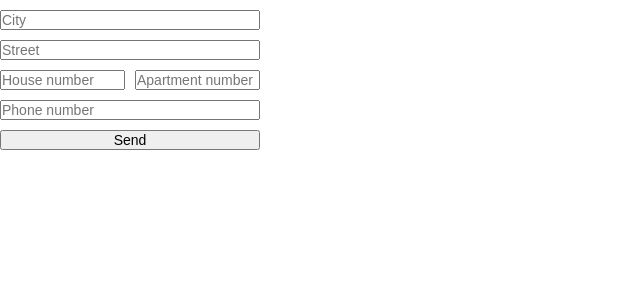
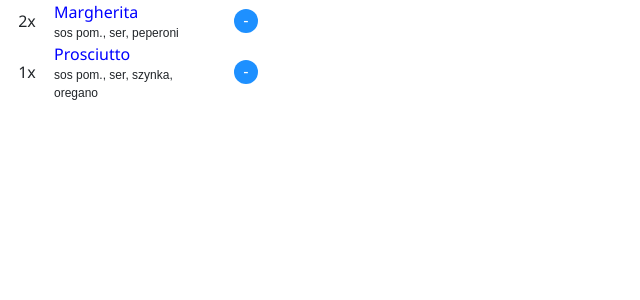
Before and after one commit to johannbaczkiewicz/e-pizza, a Vue app: page / in a window 1280 px wide. Shown: the top 300 px of the page, without its empty margins (0-640 px from the left). Built offline with nearby package versions, Linux system fonts and the light colour scheme; the HTML template or start-up script is replaced by a standard one.

Commit message:
added order board component

```diff
--- /dev/null
+++ b/wwwroot/src/components/OrderBoard.vue
@@ -0,0 +1,82 @@
+<template>
+  <div id="order-board">
+      <div v-for="(orderItem, index) in orderItems" :key="index">
+          <div class="order-item-wrapper">
+               <span class="count-area">{{orderItem.count}}x</span>
+               <span class="pizza-name-area pizza-name">{{orderItem.pizza.name}}</span>
+               <button class="operation-btn-area operation-btn" @click="decrementOrder(index)">-</button>
+               <ul class="ingredients-list">
+                   <li v-for="(ingredient, index2) in orderItem.pizza.ingredients" :key="index2">{{ingredient}}</li>
+               </ul>
+          </div>
+      </div>
+  </div>
+</template>
+
+<script>
+    import Order from './../models/Order.js'
+    import Pizza from './../models/Pizza.js'
+
+    export default {
+        data(){
+            return{
+                orderItems: [
+                            new Order(2, new Pizza("Margherita", ["sos pom.", "ser", "peperoni"], 18.5, 18.5, 22.0, 24.5)),
+                            new Order(1, new Pizza("Prosciutto", ["sos pom.", "ser", "szynka", "oregano"], 18.9, 18.9, 22.4, 24.8))
+                            ]
+            }
+        },
+        methods: {
+            decrementOrder(index) {
+                console.log(this.orderItems[index].count)
+                this.orderItems[index].count--;
+                console.log(this.orderItems[index].count)
+                if(this.orderItems[index].count < 1)
+                {
+                    this.orderItems.splice(index, 1);
+                }
+            }
+        }
+    }
+</script>
+
+<style lang="scss" scoped>
+    @import './../styles/global.scss';
+    // operation-btn
+    // ingredients-list
+
+    // variables
+    $order-board-width: 54px + 150px + 54px;
+
+    // local
+    button:focus {outline:0;}
+
+    .count-area{
+        grid-area: count;
+        align-items: center;
+        align-self: center;
+        justify-self: center;
+    }
+
+    .pizza-name-area{
+        grid-area: pizza-name;
+    }
+
+    .operation-btn-area{
+        grid-area: operation-btn;
+        align-items: center;
+        align-self: center;
+        justify-self: right;
+    }
+
+     .order-item-wrapper{
+        width: $order-board-width;
+        // background-color: rebeccapurple;
+        display: grid;
+        grid-auto-rows: auto;
+        grid-template-columns: 54px 150px 54px;
+        grid-template-areas:
+            "count pizza-name operation-btn"
+            "count ingredients operation-btn"
+    }
+</style>
--- /dev/null
+++ b/wwwroot/src/components/PizzaMenu.vue
@@ -0,0 +1,142 @@
+<template>
+    <div class="pizza-menu">
+         <!-- <input type="radio" id="small-pizza" value="small" v-model="picked">
+         <label for="small-pizza">32cm</label>
+         <input type="radio" id="medium-pizza" value="medium" v-model="picked">
+         <label for="medium-pizza">42cm</label>
+         <input type="radio" id="large-pizza" value="large" v-model="picked">
+         <label for="large-pizza">52cm</label>
+         <br>
+         <span>Picked: {{ picked }}</span> -->
+         <h2>PIZZA MENU</h2>
+         <hr class="hr-pizza-menu"/>
+         <div v-for="(pizza, index) in pizzas" :key="index">
+             <div class="pizza-menu-wrapper">
+                <span class="pizza-name pizza-name-area">{{ pizza.name }}</span>
+                <span class="pizza-price-area">{{ formatPrice(index) }} zł</span>
+                <button class="add-pizza-btn add-pizza-btn-area" @click="choosePizza(index)">+</button>
+                <ul class="ingredients-area ingredients-list">
+                    <li v-for="(ingredient, index) in pizza.ingredients" :key="index">{{ingredient}}</li>
+                </ul>
+             </div>
+             <hr class="hr-pizza-menu"/>
+         </div>
+    </div>
+</template>
+
+<script>
+    import Pizza from './../models/Pizza.js'
+
+    export default {
+        data(){
+            return{
+                picked: "small",
+                pizzas: [new Pizza("Margherita", ["sos pom.", "ser", "peperoni"], 18.5, 18.5, 22.0, 24.5),
+                         new Pizza("Rzeźnicka", ["sos pom.", "ser", "peperoni", "kabanos", "wołowina"], 22.0, 22.0, 25.5, 27.4),
+                         new Pizza("Prosciutto", ["sos pom.", "ser", "szynka", "oregano"], 18.9, 18.9, 22.4, 24.8),
+                         new Pizza("Hawai", ["sos pom.", "ser", "szynka", "ananas", "oregano"], 21.9, 21.9, 24.0, 26.5)]
+            }
+        },
+        methods: {
+            choosePizza(index){
+                 console.log(index);
+                 console.log(this.pizzas[index].name);
+            },
+            formatPrice(index){
+                return this.pizzas[index].price.toFixed(2);
+            }
+        }
+    }
+</script>
+
+<style lang="scss">
+    $menu-width: 400px;
+
+    button:focus {outline:0;}
+
+    h2{
+        font-size: 16px;
+        font-family: Verdana, Geneva, Tahoma, sans-serif;
+        font-weight: 400;
+        color: darkgoldenrod;
+    }
+
+    .pizza-name{
+        font-size: 16px;
+        color: blue;
+    }
+
+    .ingredients-list{
+        display: inline;
+        list-style: none;
+        font-size: 12px;
+        font-family: sans-serif;
+
+        li{
+            display: inline;
+        }
+
+        li:after{
+            content: ", ";
+        }
+    }
+
+    .add-pizza-btn{
+        width: 24px;
+        height: 24px;
+        padding: 0;
+        margin: 0;
+        border-radius: 50%;
+        border: none;
+        color: white;
+        text-align: center;
+        text-decoration: none;
+        cursor: pointer;
+        font-size: 16px;
+        background-color: dodgerblue;
+    }
+
+    .pizza-name-area {
+        grid-area: pizza-name;
+    }
+
+    .pizza-price-area {
+        grid-area: pizza-price;
+        align-items: center;
+        align-self: center;
+        justify-self: right;
+    }
+
+    .add-pizza-btn-area {
+        grid-area: add-pizza-btn;
+        align-items: center;
+        align-self: center;
+        justify-self: right;
+    }
+
+    .ingredients-area {
+        grid-area: ingredients;
+    }
+
+    .pizza-menu-wrapper{
+        width: $menu-width;
+        // margin-bottom: 4px;
+        // background-color: rebeccapurple;
+        display: grid;
+        grid-auto-rows: auto;
+        grid-template-columns: 270px 76px 54px;
+        grid-template-areas:
+            "pizza-name pizza-price add-pizza-btn"
+            "ingredients pizza-price add-pizza-btn"
+    }
+
+    .hr-pizza-menu{
+        display: block;
+        width: $menu-width;
+        height: 1px;
+        border: 0;
+        border-top: 1px solid #ccc;
+        margin: 1em 0;
+        padding: 0;
+    }
+</style>
--- /dev/null
+++ b/wwwroot/src/models/Order.js
@@ -0,0 +1,8 @@
+export default class Order
+{
+    constructor(count, pizza)
+    {
+        this.count = count;
+        this.pizza = pizza;
+    }
+}
--- /dev/null
+++ b/wwwroot/src/models/Pizza.js
@@ -0,0 +1,12 @@
+export default class Pizza
+{
+    constructor(name, ingredients, price, price32, price42, price52)
+    {
+        this.name = name;
+        this.ingredients = ingredients;
+        this.price = price;
+        this.price32 = price32;
+        this.price42 = price42;
+        this.price52 = price52;
+    }
+}
--- a/wwwroot/src/pages/Home.vue
+++ b/wwwroot/src/pages/Home.vue
@@ -1,15 +1,21 @@
 <template>
   <div>
-     <personal-data></personal-data>
+     <!-- <personal-data></personal-data> -->
+     <!-- <pizza-menu></pizza-menu> -->
+     <order-board></order-board>
   </div>
 </template>
 
 <script>
   import PersonalData from './../components/PersonalData.vue'
+  import PizzaMenu from './../components/PizzaMenu.vue'
+  import OrderBoard from './../components/OrderBoard.vue'
 
   export default {
      components: {
-            'personal-data': PersonalData
+            'personal-data': PersonalData,
+            'pizza-menu': PizzaMenu,
+            'order-board': OrderBoard
         }
   }
 </script>
--- /dev/null
+++ b/wwwroot/src/styles/global.scss
@@ -0,0 +1,38 @@
+.operation-btn{
+    width: 24px;
+    height: 24px;
+    padding: 0;
+    margin: 0;
+    border-radius: 50%;
+    border: none;
+    color: white;
+    text-align: center;
+    text-decoration: none;
+    cursor: pointer;
+    font-size: 16px;
+    background-color: dodgerblue;
+}
+
+.pizza-name{
+    font-size: 16px;
+    color: blue;
+}
+
+.ingredients-list{
+    display: inline;
+    list-style: none;
+    font-size: 12px;
+    font-family: sans-serif;
+
+    li{
+        display: inline;
+    }
+
+    li:after{
+        content: ", ";
+    }
+
+    li:last-child:after{
+        content: "";
+    }
+}
```
Also changed, not shown: wwwroot/src/components/Order.vue (deleted).
